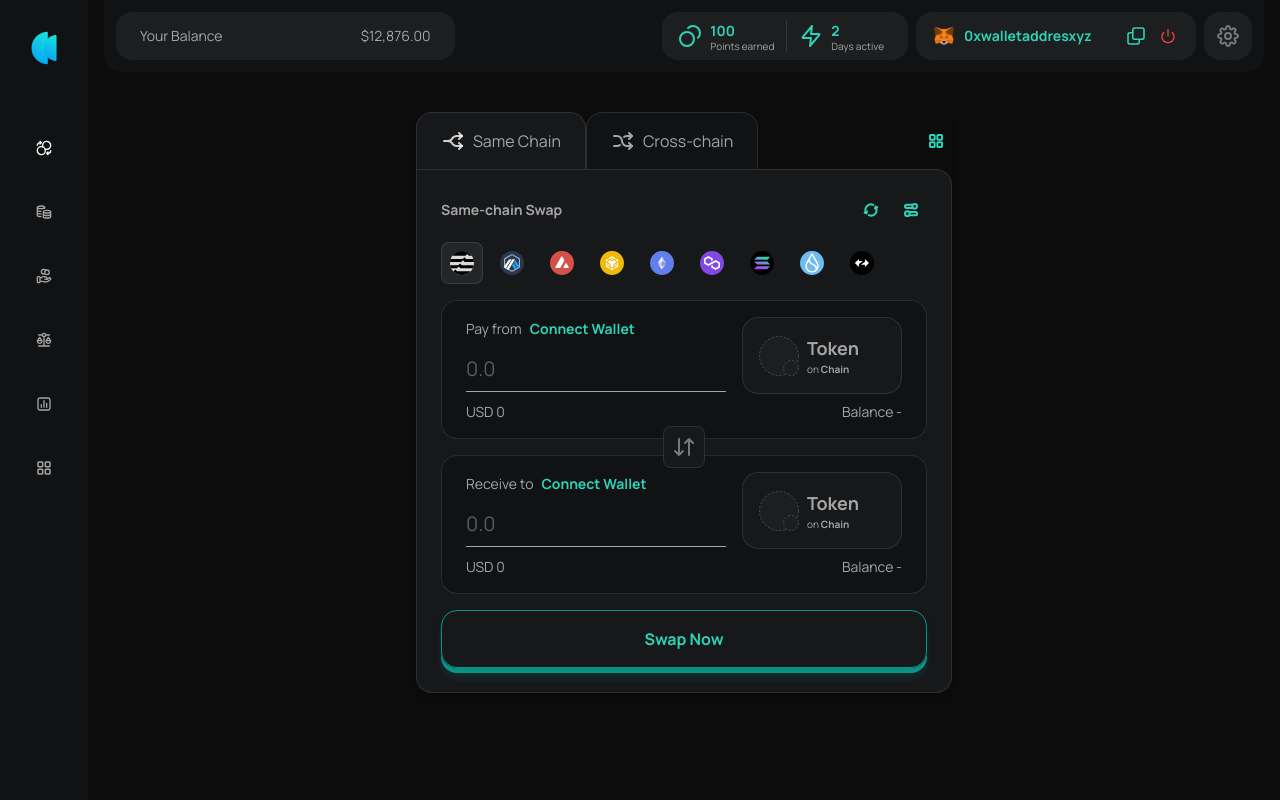
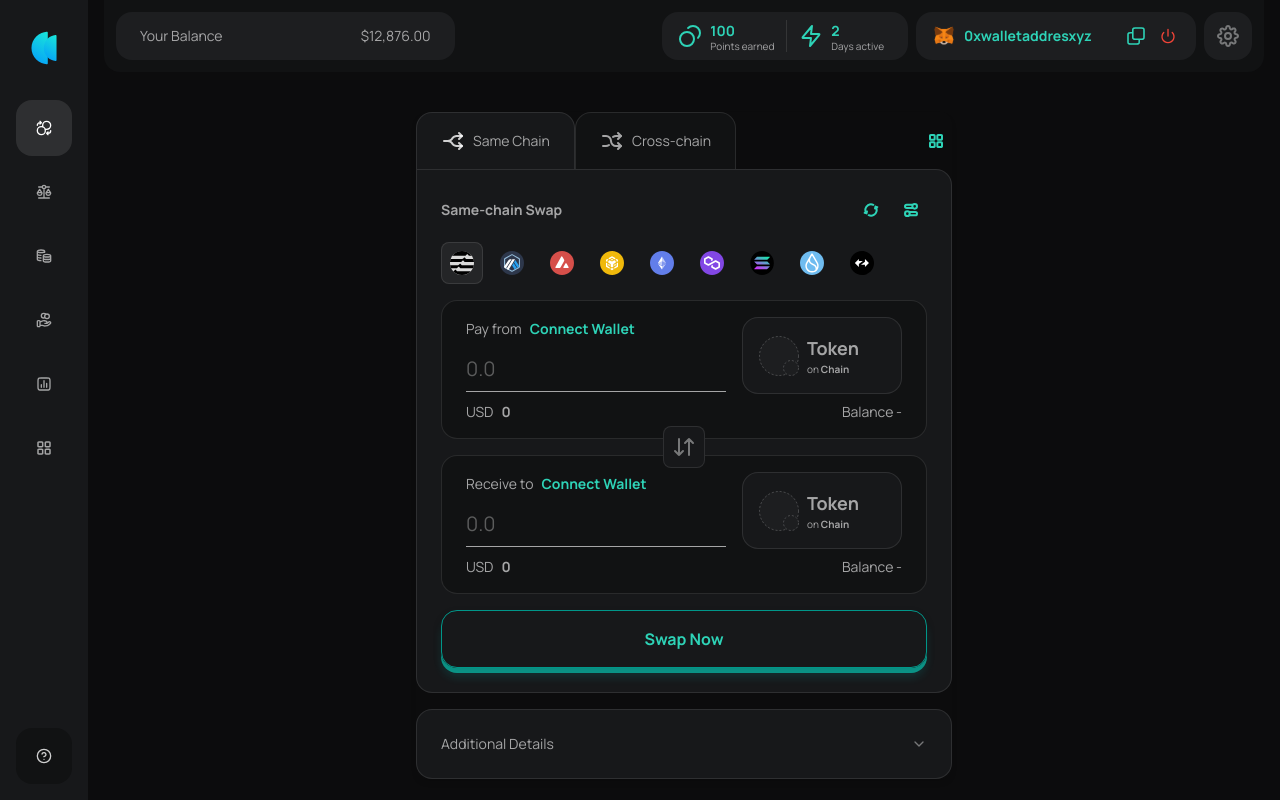
Before and after one commit to thedirtyastro/kana-labs-swap, a Next.js app: page / in a window 1280 px wide. Built offline with nearby package versions, Linux system fonts and the light colour scheme.

Commit message:
Interactions Added

```diff
--- a/src/app/page.tsx
+++ b/src/app/page.tsx
@@ -1,19 +1,35 @@
+"use client";
 import Navbar from "@/components/Navbar";
 import Swap from "@/components/Swap";
 import SwapTopBar from "@/components/SwapTopBar";
+import { useState } from "react";
+
+type Section = "swap" | "operps" | "stacked" | "hand" | "chart" | "grid";
 
 export default function Home() {
+  const [activeSection, setActiveSection] = useState<Section>("swap");
 
   return (
     <div className="bg-[#0C0C0D] flex flex-row text-[#A5A5A6]">
-      <Navbar />
-      <div className="pl-20 mr-4 ml-6 flex flex-col w-full h-screen overflow-hidden ">
-        <SwapTopBar />
-        <div className="overflow-y-auto h-full px-4">
-          <Swap />
+      <Navbar
+        activeSection={activeSection}
+        setActiveSection={setActiveSection}
+      />
+
+      {/* Swap content */}
+      {activeSection === "swap" && (
+        <div className="pl-20 mr-4 ml-6 flex flex-col w-full h-screen overflow-hidden ">
+          <SwapTopBar />
+          <div className="overflow-y-auto h-full px-4">
+            <Swap />
+          </div>
         </div>
-      </div>
-
+      )}
+      {activeSection === "operps" && (
+        <div className="pl-20 mr-4 ml-6 flex flex-col w-full h-screen overflow-hidden ">
+          Operps Content
+        </div>
+      )}
     </div>
   );
 }
--- /dev/null
+++ b/src/components/AdditionalDetails.tsx
@@ -0,0 +1,37 @@
+import { useState } from "react";
+import Image from "next/image";
+import Dropdown from "../../public/images/Swap-Variant4.svg";
+
+const AdditionalDetails = () => {
+  const [isOpen, setIsOpen] = useState(false);
+
+  return (
+    <div
+      className="w-full bg-card border border-white/10 rounded-2xl p-6 cursor-pointer transition-all duration-300 ease-in-out items-center"
+      onClick={() => setIsOpen(!isOpen)}
+    >
+      {/* Header */}
+      <div className="flex flex-row justify-between items-center text-sm">
+        <span>Additional Details</span>
+        <div
+          className={`transform transition-transform duration-300 ${
+            isOpen ? "rotate-180" : "rotate-0"
+          }`}
+        >
+          <Image src={Dropdown} alt="Dropdown" height={16} width={16} />
+        </div>
+      </div>
+
+      {/* Content */}
+      <div
+        className={` text-sm text-gray-300 transition-all duration-300 ease-in-out overflow-hidden ${
+          isOpen ? "max-h-40 opacity-100 mt-4" : "max-h-0 opacity-0"
+        }`}
+      >
+        <p>Here are some additional details about the topic. You can add any content you want here.</p>
+      </div>
+    </div>
+  );
+};
+
+export default AdditionalDetails;
--- a/src/components/AmountInput.tsx
+++ b/src/components/AmountInput.tsx
@@ -22,8 +22,8 @@ const AmountInput: React.FC<AmountInputProps> = ({ text }) => {
         <TokenChain />
       </div>
       <div className="flex flex-row justify-between items-center text-sm">
-        <span>USD 0</span>
-        <span>Balance -</span>
+      <span>USD<span className="font-bold ml-2">0</span></span>
+      <span>Balance -</span>
       </div>
     </div>
   );
--- a/src/components/KanaButton.tsx
+++ b/src/components/KanaButton.tsx
@@ -2,7 +2,7 @@ import React from 'react';
 
 const KanaButton = () => {
   return (
-    <button className="w-full text-primary font-bold rounded-2xl py-4 px-6 border border-teal-600 shadow-[0px_10px_8px_0px_#00FFFF1A,0px_4px_8px_0px_#00000026,0px_5px_0px_0px_#0E9384] transition-all duration-300 hover:shadow-[0px_12px_10px_0px_#00FFFF33,0px_6px_10px_0px_#00000040,0px_6px_0px_0px_#0E9384] ">
+    <button className="w-full text-primary font-bold rounded-2xl py-4 px-6 border border-teal-600 shadow-[0px_10px_8px_0px_#00FFFF1A,0px_4px_8px_0px_#00000026,0px_5px_0px_0px_#0E9384] transition-all duration-300 hover:shadow-[0px_12px_10px_0px_#00FFFF33,0px_6px_10px_0px_#00000040,0px_6px_0px_0px_#0E9384] hover:cursor-pointer">
       Swap Now
     </button>
   );
--- a/src/components/Navbar.tsx
+++ b/src/components/Navbar.tsx
@@ -7,32 +7,50 @@ import CoinStacked from "../../public/images/coins-stacked-03.svg";
 import CoinHand from "../../public/images/coins-hand.svg";
 import Grid from "../../public/images/grid-01.svg";
 import Scales from "../../public/images/scales-02.svg";
+import Question from "../../public/images/question.svg";
 
-const Navbar = () => {
-  return     <div className="fixed top-0 left-0 bg-topbar flex flex-col h-screen p-4">
-    <div className="flex flex-col gap-10">
-        <div className="flex justify-center items-center h-16 w-14">
-            <Image src={Logo} alt="logo" />
+type Section = "swap" | "operps" | "stacked" | "hand" | "chart" | "grid";
+
+type NavbarProps = {
+  activeSection: Section;
+  setActiveSection: (section: Section) => void;
+};
+
+const Navbar: React.FC<NavbarProps> = ({ activeSection, setActiveSection }) => {
+  const menuItems: { id: Section; icon: any }[] = [
+    { id: "swap", icon: CoinSwap },
+    { id: "operps", icon: Scales },
+    { id: "stacked", icon: CoinStacked },
+    { id: "hand", icon: CoinHand },
+    { id: "chart", icon: BarChart },
+    { id: "grid", icon: Grid },
+  ];
+
+  return (
+    <div className="fixed top-0 left-0 bg-card flex flex-col justify-between h-screen p-4">
+      <div className="flex flex-col gap-5">
+        <div className="flex justify-center items-center h-16">
+          <Image src={Logo} alt="logo" />
         </div>
         <div className="flex flex-col gap-2">
-            <div className=" h-14 flex justify-center items-center hover:bg-white/5 hover:rounded-2xl">
-            <Image src={CoinSwap} alt="logo" />
+          {menuItems.map((item) => (
+            <div
+              key={item.id}
+              className={`h-14 flex justify-center items-center cursor-pointer hover:bg-white/5 hover:rounded-2xl ${
+                activeSection === item.id ? "bg-white/10 rounded-2xl" : ""
+              }`}
+              onClick={() => setActiveSection(item.id)}
+            >
+              <Image src={item.icon} alt={item.id} />
             </div>
-            <div className=" h-14 flex justify-center items-center hover:bg-white/5 hover:rounded-2xl">
-            <Image src={CoinStacked} alt="logo" />
-            </div><div className="h-14  flex justify-center items-center hover:bg-white/5 hover:rounded-2xl">
-            <Image src={CoinHand} alt="logo" />
-            </div><div className="h-14  flex justify-center items-center hover:bg-white/5 hover:rounded-2xl">
-            <Image src={Scales} alt="logo" />
-            </div><div className="h-14  flex justify-center items-center hover:bg-white/5 hover:rounded-2xl">
-            <Image src={BarChart} alt="logo" />
-            </div>
-            <div className=" h-14 flex justify-center items-center hover:bg-white/5 hover:rounded-2xl">
-            <Image src={Grid} alt="logo" />
-            </div>
+          ))}
         </div>
+      </div>
+      <div className="p-5 bg-[#111213] rounded-2xl">
+        <Image src={Question} alt="help" />
+      </div>
     </div>
-  </div>;
+  );
 };
 
 export default Navbar;
--- a/src/components/Swap.tsx
+++ b/src/components/Swap.tsx
@@ -1,6 +1,7 @@
 "use client";
 import Image from "next/image";
 import React, { useState } from "react";
+import { motion } from "framer-motion";
 import SameChain from "../../public/images/tabler_arrows-split-2.svg";
 import DifferentChain from "../../public/images/tabler_arrows-shuffle.svg";
 import Grid from "../../public/images/grid-02.svg";
@@ -20,6 +21,7 @@ import AmountInput from "./AmountInput";
 
 import Switch from "../../public/images/switch-vertical-02.svg";
 import KanaButton from "./KanaButton";
+import AdditionalDetails from "./AdditionalDetails";
 
 const coins = [
   { name: "Aptos", image: Aptos },
@@ -35,42 +37,68 @@ const coins = [
 
 const Swap = () => {
   const [activeCoin, setActiveCoin] = useState<string>("Aptos");
+  const [isCrossChain, setIsCrossChain] = useState<boolean>(false);
 
   return (
-    <div className="w-[536px] mx-auto my-10 rounded-xl  shadow-md">
+    <div className="w-[536px] mx-auto my-10 rounded-xl flex flex-col gap-4 shadow-md">
       {/* Chain Changing Buttons */}
-      <div className="flex flex-row justify-between items-center -margin-[1px]">
-        <div className="flex flex-row">
-          <div className="flex justify-between items-center flex-row px-6 py-4 border-x border-t border-white/10 w-fit rounded-t-2xl gap-2 bg-card cursor-pointer">
+      <div className="flex flex-col">
+        <div className="flex flex-row justify-between items-center">
+          <div className="flex flex-row text-sm">
+            <div
+              className={`flex justify-between items-center flex-row px-6 py-4 border-x border-t border-white/10 w-fit rounded-t-2xl gap-2 cursor-pointer ${
+                !isCrossChain ? "bg-card" : "bg-tabs"
+              }`}
+              onClick={() => setIsCrossChain(false)}
+            >
               <Image src={SameChain} alt="Same Chain" />
               <span>Same Chain</span>
             </div>
-          <div className="flex justify-between items-center flex-row px-6 py-4 border-x border-t border-white/10 w-fit rounded-t-2xl gap-2 bg-tabs cursor-pointer">
+            <div
+              className={`flex justify-between items-center flex-row px-6 py-4 border-x border-t border-white/10 w-fit rounded-t-2xl gap-2 cursor-pointer ${
+                isCrossChain ? "bg-card" : "bg-tabs"
+              }`}
+              onClick={() => setIsCrossChain(true)}
+            >
               <Image src={DifferentChain} alt="Cross-chain" />
               <span>Cross-chain</span>
             </div>
           </div>
-        <div className="p-2 cursor-pointer">
+          <motion.div
+            className="p-2 cursor-pointer rounded-lg"
+            whileHover={{ scale: 1.1, rotate: 5 }}
+            whileTap={{ scale: 0.9, rotate: -5 }}
+          >
             <Image src={Grid} alt="Grid" />
-        </div>
+          </motion.div>
         </div>
 
         <div className="bg-card border border-white/10 rounded-b-2xl rounded-tr-2xl flex flex-col gap-4 p-6">
           {/* Header */}
-       <div className="flex flex-row justify-between items-center ">
-        <span className="text-sm font-bold">Same-chain Swap</span>
+          <div className="flex flex-row justify-between items-center">
+            <span className="text-sm font-bold">
+              {isCrossChain ? "Cross-chain Swap" : "Same-chain Swap"}
+            </span>
             <div className="flex flex-row gap-2">
-          <div className="p-2 cursor-pointer hover:bg-gray-200 rounded-lg">
+              <motion.div
+                className="p-2 cursor-pointer rounded-lg"
+                whileHover={{ rotate: 180 }}
+                whileTap={{ rotate: 360, transition: { duration: 0.6 } }}
+              >
                 <Image src={Refresh} alt="Refresh" />
-          </div>
-          <div className="p-2 cursor-pointer hover:bg-gray-200 rounded-lg">
+              </motion.div>
+              <motion.div
+                className="p-2 cursor-pointer rounded-lg"
+                whileHover={{ scale: 1.1 }}
+                whileTap={{ scale: 0.9 }}
+              >
                 <Image src={Settings} alt="Settings" />
-          </div>
+              </motion.div>
             </div>
           </div>
 
           {/* Coins Row */}
-      <div className="flex flex-row gap-2 overflow-x-auto ">
+          <div className="flex flex-row gap-2 overflow-x-auto">
             {coins.map((coin, index) => (
               <div
                 key={index}
@@ -79,24 +107,36 @@ const Swap = () => {
                     ? "border-white/10 bg-white/[6%]"
                     : "border-transparent"
                 } hover:bg-white/6`}
-            onClick={() => setActiveCoin(coin.name)}>
+                onClick={() => setActiveCoin(coin.name)}
+              >
                 <Image src={coin.image} alt={coin.name} />
               </div>
             ))}
           </div>
 
           <div className="relative flex flex-col items-center gap-4">
-        <AmountInput text={"Pay from"}  />
-        <div className="absolute top-1/2 left-1/2 -translate-x-1/2 -translate-y-1/2 p-2 border border-white/10 rounded-lg cursor-pointer flex justify-center items-center w-fit bg-card z-10">
+            <AmountInput text={isCrossChain ? "Send from" : "Pay from"} />
+
+            <motion.div
+              className="absolute top-1/2 left-1/2 -translate-x-1/2 -translate-y-1/2 p-2 border border-white/10 rounded-lg cursor-pointer flex justify-center items-center w-fit bg-card z-10"
+              whileHover={{
+                scale: 1.1,
+              }}
+              whileTap={{ rotate: 180, transition: { duration: 0.4 } }}
+            >
               <Image src={Switch} alt="Switch" />
-        </div>
-        <AmountInput  text={"Receive to"}  />
+            </motion.div>
+
+            <AmountInput text={isCrossChain ? "Receive to" : "Receive to"} />
           </div>
 
           {/* Swap Button */}
           <KanaButton />
         </div>
       </div>
+
+      <AdditionalDetails />
+    </div>
   );
 };
 
```
Also changed, not shown: src/components/SwapTopBar.tsx (+49 -9 lines), src/components/TokenChain.tsx (+7 -7 lines), public/images/Swap-Variant4.svg (added), public/images/question.svg (added). Lines whose indentation alone changed are shown as unchanged.
